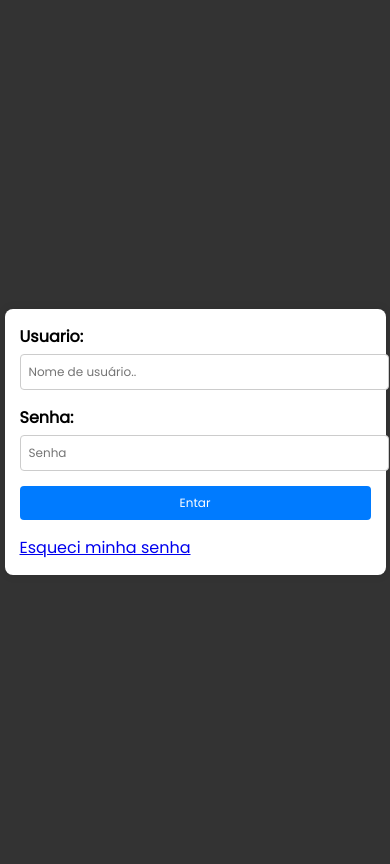
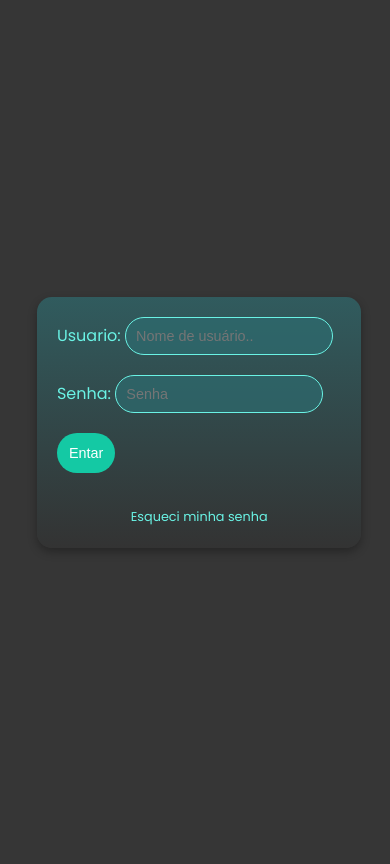
Before and after one commit to MrTom9te/rede_social, a PHP site: page /pages/login.html in a window 390 px wide. After the commit the page ends 549 px from the top, so only its background shows below. Run offline with PHP 8.4, Linux system fonts and the light colour scheme.

Commit message:
novo layout pra paginas de login e cadastro

```diff
--- a/css/login.css
+++ b/css/login.css
@@ -1,112 +1,104 @@
-* {
-    font-family: "Poppins", sans-serif;
-}
+/* login.css */
 
+/* Estilos básicos */
 body {
-    background: #333;
-    font-family: "Poppins", sans-serif;
-    margin: 0;
-    padding: 0;
-}
-
-main {
-    margin-top: 12%;
+    background-color: #363636;
+    color: #ffffff;
     display: flex;
     justify-content: center;
     align-items: center;
-    min-height: 100vh; /* Ajusta para garantir que o conteúdo ocupe a altura total da tela */
+    height: 100vh;
+    font-family: "Poppins", sans-serif;
+    margin: 0;
 }
 
 .login-container {
-    background-color: white;
-    padding: 20px;
-    border-radius: 8px;
-    box-shadow: 0 0 10px rgba(0, 0, 0, 0.1);
-    width: 90%; /* Usa 90% da largura da tela em dispositivos menores */
-    max-width: 400px; /* Limita o tamanho máximo em telas grandes */
+    background: linear-gradient(to bottom, #2e6c70b0, #333);
+    padding: 40px;
+    border-radius: 15px;
+    box-shadow: 0 4px 10px rgba(0, 0, 0, 0.3);
+    width: 100%;
+    max-width: 400px;
 }
 
-.login-form h2 {
-    text-align: center;
+.login-form {
+    display: flex;
+    flex-direction: column;
+}
+
+.input-group {
     margin-bottom: 20px;
 }
 
-.input-group {
-    margin-bottom: 15px;
-}
-
 .input-group label {
-    display: block;
-    margin-bottom: 5px;
-    font-weight: bold;
+    margin-bottom: 8px;
+    font-size: 1rem;
+    color: #6af3e5;
 }
 
 .input-group input {
-    width: 100%;
-    padding: 10px;
-    border: 1px solid #ccc;
-    border-radius: 4px;
-    font-size: 14px;
+    background-color: #2e6c70b0;
+    border: 1px solid #6af3e5;
+    padding: 12px;
+    color: #fff;
+    font-size: 1rem;
+    border-radius: 9999px;
+    outline: none;
+    transition: border-color 0.3s;
 }
 
-.input-group button {
-    width: 100%;
-    padding: 12px;
-    background-color: #007bff;
-    border: none;
-    color: white;
-    border-radius: 4px;
-    font-size: 16px;
-    cursor: pointer;
+.input-group input:focus {
+    border-color: #14c9a4;
 }
 
-.input-group button:hover {
-    background-color: #0056b3;
+button[type="submit"] {
+    background-color: #14c9a4;
+    color: #fff;
+    padding: 15px;
+    border: none;
+    border-radius: 9999px;
+    font-size: 1rem;
+    cursor: pointer;
+    transition: background-color 0.3s;
 }
 
-.extra-options {
-    text-align: center;
-    margin-top: 10px;
+button[type="submit"]:hover {
+    background-color: #0da286;
 }
 
-.extra-options a {
-    text-decoration: none;
-    color: #007bff;
+.extras-options {
+    margin-top: 10px;
+    text-align: center;
 }
 
-.extra-options a:hover {
+.extras-options a {
+    color: #6af3e5;
+    text-decoration: none;
+    font-size: 0.9rem;
+}
+
+.extras-options a:hover {
     text-decoration: underline;
 }
 
-/* Media queries para diferentes tamanhos de tela */
+/* Media Query para tornar a página responsiva */
 @media (max-width: 768px) {
-    main {
-        margin-top: 5%;
+    .login-container {
+        padding: 20px;
+        max-width: 90%;
     }
 
-    .login-container {
-        width: 90%;
+    button[type="submit"] {
+        padding: 12px;
+        font-size: 0.9rem;
     }
 
-    .input-group input,
-    .input-group button {
-        font-size: 12px;
+    .input-group input {
         padding: 10px;
+        font-size: 0.9rem;
+    }
+
+    .extras-options a {
+        font-size: 0.8rem;
     }
 }
-
-@media (max-width: 480px) {
-    .login-container {
-        padding: 15px;
-    }
-
-    .input-group input,
-    .input-group button {
-        font-size: 12px;
-        padding: 8px;
-    }
-
-    .login-form h2 {
-        font-size: 20px;
-    }
-}
--- a/css/style.css
+++ b/css/style.css
@@ -53,7 +53,7 @@ body {
 }
 
 .logo img {
-    width: 60px;
+    width: 45px;
     height: auto;
 }
 
@@ -327,6 +327,7 @@ body {
 
     .menu-options {
         display: none;
+        box-sizing: border-box;
     }
 
     .menu nav ul {
```
Also changed, not shown: css/cadastro.css (+104 -65 lines), pages/cadastro.html (+4 -19 lines).
